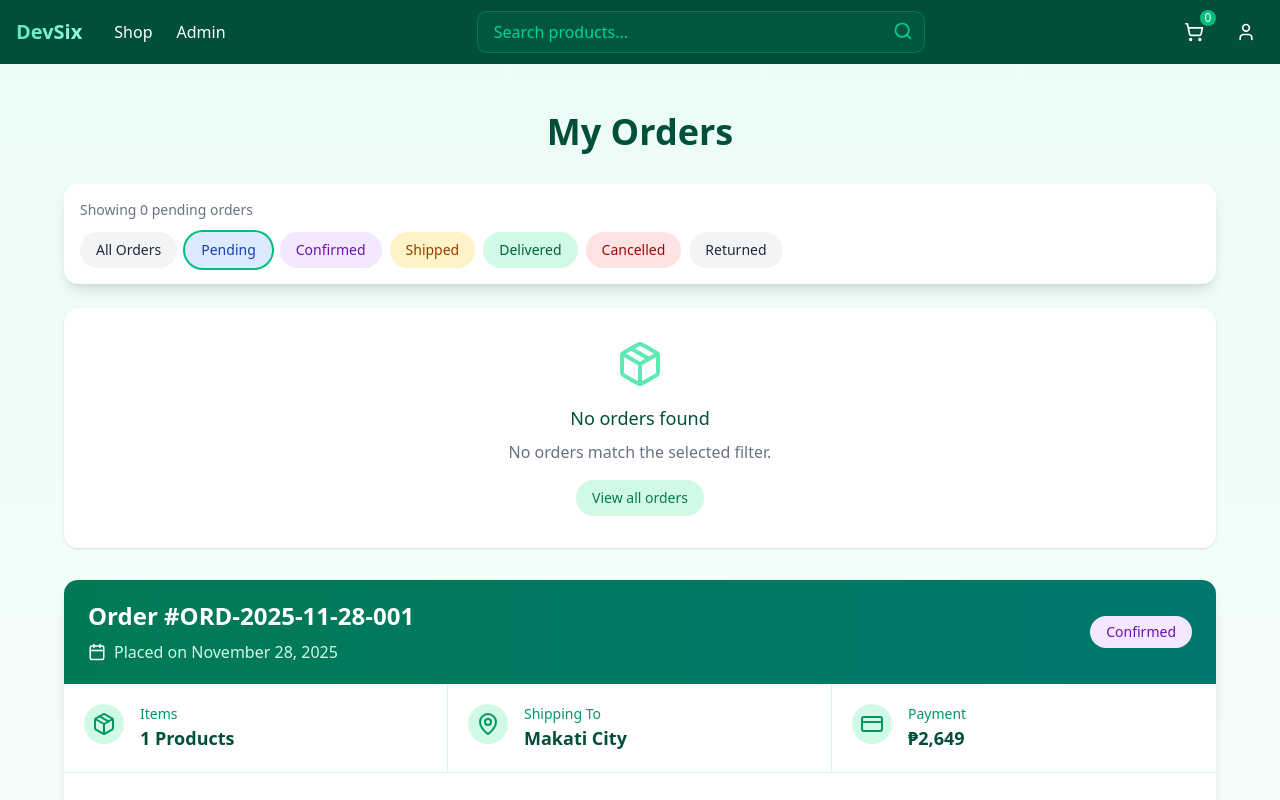
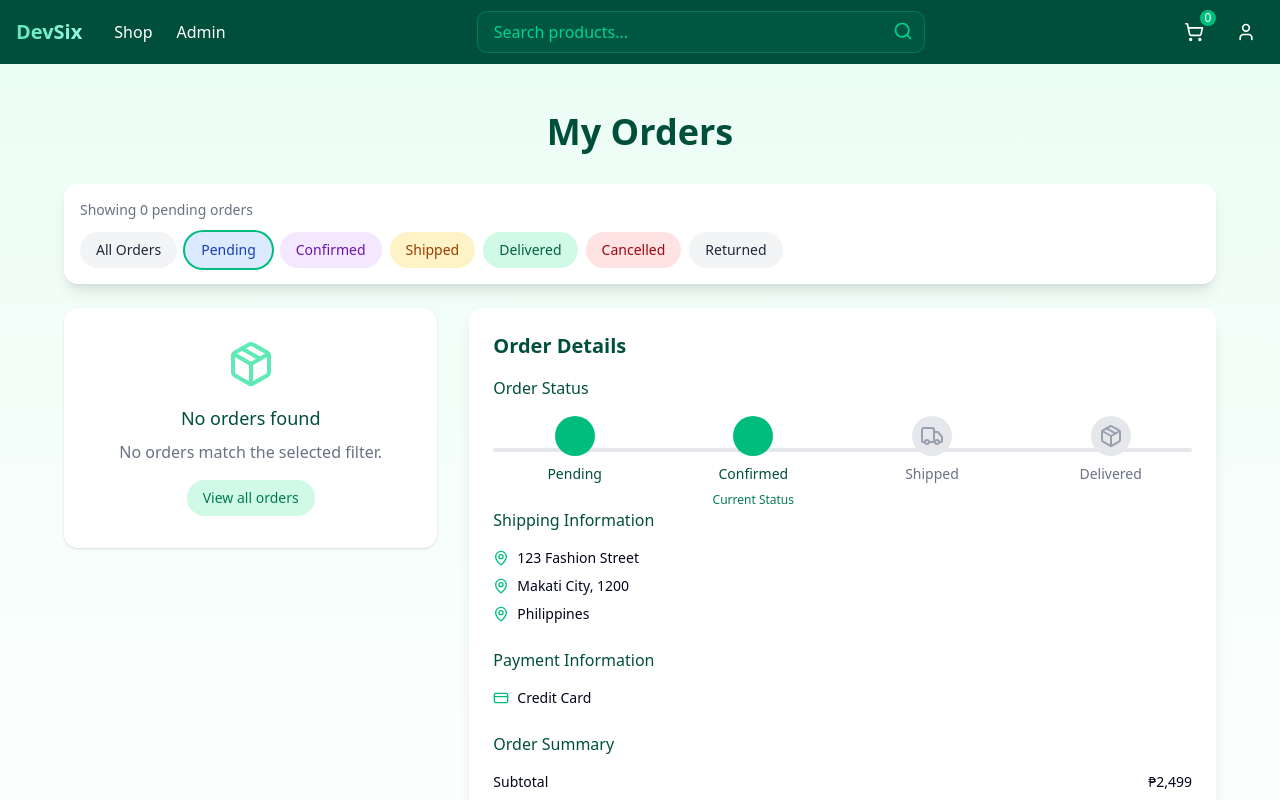
Before and after one commit to cuckoodile/Online_React, a React (Vite) app: page /shipping in a window 1280 px wide. Both pictures are taken after a click on the button "Pending". Shown: the top 800 px of the page. Built offline with nearby package versions, Linux system fonts and the light colour scheme.

Commit message:
improved product page and shipping page

```diff
--- a/src/components/Card.jsx
+++ b/src/components/Card.jsx
@@ -92,7 +92,7 @@ export default function Card({ data: product }) {
         </div>
       </div>
       <div className="p-4">
-        <p>{imageHandler() ?? "errrorr"}</p>
+        {/* <p>{imageHandler() ?? "errrorr"}</p> */}
         <p className="text-sm text-emerald-600 mb-1">{product.category}</p>
         <h3 className="font-semibold text-emerald-900 mb-2">{product.name}</h3>
         <p className="text-emerald-700 font-medium">
--- a/src/pages/Productpage.jsx
+++ b/src/pages/Productpage.jsx
@@ -1,6 +1,6 @@
 import React, { useState } from 'react';
 import { motion, AnimatePresence } from 'framer-motion';
-import { FiMinus, FiPlus, FiHeart, FiShare2, FiStar, FiShoppingCart, FiX, FiMessageSquare } from 'react-icons/fi';
+import { FiMinus, FiPlus, FiHeart, FiShare2, FiStar, FiShoppingCart, FiX, FiMessageSquare, FiImage } from 'react-icons/fi';
 import { useProductsById, useCreateProduct, useUpdateProduct, useDeleteProduct } from '@/utils/hooks/useProductsHooks';
 import { useLocation } from 'react-router-dom';
 
@@ -92,86 +92,123 @@ export default function Productpage() {
     ? JSON.parse(product.product_specifications[0].details)
     : {};
   return (
-    <div className="min-h-screen bg-emerald-50 py-8">
-      <div className="container mx-auto px-4 space-y-8">
-        <div className="bg-white rounded-xl shadow-sm overflow-hidden">
-          <div className="grid md:grid-cols-2 gap-8 p-8">
+    <div className="min-h-screen bg-emerald-50 py-12">
+      <div className="container mx-auto px-4 space-y-8 max-w-7xl">
+        {/* Product Card */}
+        <div className="bg-white rounded-2xl shadow-lg overflow-hidden">
+          <div className="grid md:grid-cols-2 gap-12 p-10">
             {/* Product Images */}
-            <div className="space-y-4">
+            <div className="space-y-6">
               <motion.div
                 initial={{ opacity: 0 }}
                 animate={{ opacity: 1 }}
-                className="aspect-square rounded-lg overflow-hidden"
+                className="aspect-square rounded-xl overflow-hidden shadow-sm"
               >
                 <img
                   src={imageHandler()}
                   alt={product.name}
-                  className="w-full h-full object-cover"
+                  className="w-full h-full object-cover hover:scale-105 transition-transform duration-300"
                 />
               </motion.div>
-              <div className="grid grid-cols-4 gap-4">
-                {productImages.map((image, index) => (
+              <div className="grid grid-cols-4 gap-3">
+                {Array.from({ length: 4 }).map((_, index) => {
+                  const image = productImages[index];
+                  return (
                     <button
                       key={index}
                       onClick={() => setSelectedImage(index)}
-                    className={`aspect-square rounded-lg overflow-hidden border-2
-                      ${selectedImage === index ? 'border-emerald-500' : 'border-transparent'}`}
+                      className={`aspect-square rounded-lg overflow-hidden border-2 transition-all duration-200
+                        ${selectedImage === index ? 'border-emerald-500 scale-105' : 'border-gray-100 hover:border-emerald-300'}
+                        ${!image ? 'bg-gray-100' : ''}`}
+                      disabled={!image}
                     >
-                    <img src={image} alt={`${product.name} ${index + 1}`} className="w-full h-full object-cover" />
+                      {image ? (
+                        <img
+                          src={image}
+                          alt={`${product.name} ${index + 1}`}
+                          className="w-full h-full object-cover"
+                        />
+                      ) : (
+                        <div className="w-full h-full flex items-center justify-center text-gray-400">
+                          <FiImage className="text-2xl" />
+                        </div>
+                      )}
                     </button>
-                ))}
+                  );
+                })}
               </div>
             </div>
 
             {/* Product Info */}
-            <div className="space-y-6">
+            <div className="space-y-8">
               <div>
-                <p className="text-emerald-600 mb-2">{product.category.name}</p>
-                <h1 className="text-3xl font-bold text-emerald-900 mb-2">{product.name}</h1>
-                <div className="flex items-center gap-2">
+                <p className="text-emerald-500 font-medium mb-3">{product.category.name}</p>
+                <h1 className="text-4xl font-bold text-emerald-900 mb-3">{product.name}</h1>
+                <div className="flex items-center gap-3">
                   <div className="flex text-yellow-400">
                     {[...Array(5)].map((_, i) => (
                       <FiStar key={i} className={i < Math.floor(product.rating) ? 'fill-current' : ''} />
                     ))}
                   </div>
-                  <span className="text-emerald-600">({product.product_comments.length} reviews)</span>
+                  <span className="text-emerald-500">({product.product_comments.length} reviews)</span>
                 </div>
               </div>
 
-              <p className="text-3xl font-bold text-emerald-700">₱{parseFloat(product.price).toLocaleString()}</p>
+              <div className="space-y-6">
+                <p className="text-4xl font-bold text-emerald-700">
+                  ₱{parseFloat(product.price).toLocaleString()}
+                </p>
 
-              <p className="text-emerald-600 leading-relaxed">{product.description}</p>
+                <p className="text-emerald-600 leading-relaxed text-lg">
+                  {product.description}
+                </p>
 
-              <div className="space-y-4 py-4 border-y border-emerald-100">
+                <div className="space-y-6 py-6 border-y border-emerald-100">
                   {/* Quantity Selector */}
                   <div className="flex items-center gap-4">
-                  <span className="text-emerald-900 font-medium">Quantity:</span>
+                    <span className="text-emerald-900 font-medium text-lg">Quantity:</span>
                     <div className="flex items-center gap-2">
                       <button
                         onClick={() => setQuantity(Math.max(1, quantity - 1))}
-                      className="p-2 rounded-lg border border-emerald-200 hover:bg-emerald-50"
+                        className="p-2.5 rounded-lg border border-emerald-200 hover:bg-emerald-50 transition-colors"
                       >
-                      <FiMinus className="text-emerald-600" />
+                        <FiMinus className="text-emerald-600 text-lg" />
                       </button>
-                    <span className="w-12 text-center font-medium">{quantity}</span>
+                      <span className="w-12 text-center font-medium text-lg">{quantity}</span>
                       <button
                         onClick={() => setQuantity(Math.min(product.stock, quantity + 1))}
-                      className="p-2 rounded-lg border border-emerald-200 hover:bg-emerald-50"
+                        className="p-2.5 rounded-lg border border-emerald-200 hover:bg-emerald-50 transition-colors"
                       >
-                      <FiPlus className="text-emerald-600" />
+                        <FiPlus className="text-emerald-600 text-lg" />
                       </button>
                     </div>
-                  <span className="text-emerald-600">({product.stock} available)</span>
+                    <span className="text-emerald-500">({product.stock} available)</span>
+                  </div>
+
+                  {/* Add to Cart and Buy Now Buttons */}
+                  <div className="flex gap-4">
+                    <button
+                      className="flex-1 flex items-center justify-center gap-2 p-4 rounded-xl bg-emerald-600 hover:bg-emerald-700 text-white font-semibold text-lg transition-all duration-200 hover:shadow-lg"
+                    >
+                      <FiShoppingCart className="text-xl" />
+                      Add to Cart
+                    </button>
+                    <button
+                      className="flex-1 flex items-center justify-center gap-2 p-4 rounded-xl bg-white border-2 border-emerald-600 text-emerald-600 hover:bg-emerald-50 font-semibold text-lg transition-all duration-200 hover:shadow-lg"
+                    >
+                      Buy Now
+                    </button>
+                  </div>
                 </div>
               </div>
 
               {/* Product Specifications */}
               <div className="space-y-4">
-                <h2 className="text-xl font-semibold text-emerald-900">Specifications</h2>
-                <ul className="list-disc list-inside space-y-2 text-emerald-600">
+                <h2 className="text-2xl font-bold text-emerald-900">Specifications</h2>
+                <ul className="grid grid-cols-2 gap-4 text-emerald-600">
                   {Object.entries(productSpecifications).map(([key, value]) => (
-                    <li key={key}>
-                      <strong>{key}:</strong> {value}
+                    <li key={key} className="bg-emerald-50 p-3 rounded-lg">
+                      <strong className="text-emerald-700">{key}:</strong> {value}
                     </li>
                   ))}
                 </ul>
@@ -181,22 +218,22 @@ export default function Productpage() {
         </div>
 
         {/* Reviews Section */}
-        <div className="bg-white rounded-xl shadow-sm overflow-hidden p-8">
-          <div className="space-y-6">
-            <h2 className="text-2xl font-bold text-emerald-900">Customer Reviews</h2>
-            <div className="space-y-6">
+        <div className="bg-white rounded-2xl shadow-lg overflow-hidden p-10">
+          <div className="space-y-8">
+            <h2 className="text-3xl font-bold text-emerald-900">Customer Reviews</h2>
+            <div className="space-y-8">
               {product.product_comments.map((comment) => (
-                <div key={comment.id} className="border-b border-emerald-100 pb-6">
-                  <div className="flex items-center justify-between mb-2">
-                    <h3 className="font-semibold text-emerald-900">User {comment.user_id}</h3>
-                    <span className="text-sm text-emerald-600">{new Date(comment.created_at).toLocaleDateString()}</span>
+                <div key={comment.id} className="border-b border-emerald-100 pb-8">
+                  <div className="flex items-center justify-between mb-3">
+                    <h3 className="font-semibold text-emerald-900 text-lg">User {comment.user_id}</h3>
+                    <span className="text-sm text-emerald-500">{new Date(comment.created_at).toLocaleDateString()}</span>
                   </div>
-                  <div className="flex text-yellow-400 mb-2">
+                  <div className="flex text-yellow-400 mb-3">
                     {[...Array(5)].map((_, i) => (
                       <FiStar key={i} className={i < comment.rating ? 'fill-current' : ''} />
                     ))}
                   </div>
-                  <p className="text-emerald-600">{comment.comment}</p>
+                  <p className="text-emerald-600 text-lg">{comment.comment}</p>
                 </div>
               ))}
             </div>
--- a/src/pages/Shipping.jsx
+++ b/src/pages/Shipping.jsx
@@ -180,9 +180,11 @@ export default function Shipping() {
             </div>
           </div>
 
-          <div className="grid grid-cols-1 md:grid-cols-2 lg:grid-cols-3 gap-4 mb-8">
+          <div className="grid grid-cols-1 lg:grid-cols-[1fr_2fr] gap-8">
+            {/* Order List */}
+            <div className="space-y-4">
               {orders.filter(order => filterStatus === 'all' || order.status === filterStatus).length === 0 ? (
-              <div className="col-span-full p-8 text-center bg-white rounded-xl shadow-sm">
+                <div className="p-8 text-center bg-white rounded-xl shadow-sm">
                   <Package className="h-12 w-12 text-emerald-300 mx-auto mb-4" />
                   <h3 className="text-lg font-medium text-emerald-900 mb-2">No orders found</h3>
                   <p className="text-gray-500">No orders match the selected filter.</p>
@@ -201,7 +203,11 @@ export default function Shipping() {
                     whileHover={{ scale: 1.03 }}
                     whileTap={{ scale: 0.98 }}
                     onClick={() => setSelectedOrder(orders.findIndex(o => o.id === order.id))}
-                  className={`p-5 rounded-xl border-2 transition-all flex flex-col gap-3 ${selectedOrder === orders.findIndex(o => o.id === order.id) ? 'border-emerald-500 bg-emerald-50 shadow-md' : 'border-gray-200 hover:border-emerald-300 hover:shadow-sm'}`}
+                    className={`p-5 rounded-xl border-2 transition-all flex flex-col gap-3 w-full ${
+                      selectedOrder === orders.findIndex(o => o.id === order.id)
+                        ? 'border-emerald-500 bg-emerald-50 shadow-md'
+                        : 'border-gray-200 hover:border-emerald-300 hover:shadow-sm'
+                    }`}
                     aria-label={`Select order ${order.id}`}
                   >
                     <div className="flex justify-between items-start">
@@ -232,103 +238,103 @@ export default function Shipping() {
               )}
             </div>
 
+            {/* Order Details */}
             <motion.div
               initial={{ opacity: 0, y: 20 }}
               animate={{ opacity: 1, y: 0 }}
               transition={{ duration: 0.5, delay: 0.1 }}
-            className="bg-white rounded-xl shadow-lg overflow-hidden"
+              className="bg-white rounded-xl shadow-lg overflow-hidden h-fit sticky top-8"
               role="region"
               aria-labelledby="order-details"
             >
-            <div className="bg-gradient-to-r from-emerald-700 to-teal-700 px-6 py-5">
-              <div className="flex flex-col md:flex-row justify-between items-center">
-                <div className="text-white">
-                  <h2 id="order-details" className="text-xl md:text-2xl font-semibold mb-2">Order #{orders[selectedOrder].id}</h2>
-                  <div className="flex items-center">
-                    <Calendar size={18} className="mr-2" />
-                    <p className="text-emerald-100">Placed on {orders[selectedOrder].date}</p>
+              <div className="p-6">
+                <h2 className="text-xl font-bold text-emerald-900 mb-4">Order Details</h2>
+                <div className="space-y-6">
+                  {/* Order Status Timeline */}
+                  <div className="space-y-4">
+                    <h3 className="font-medium text-emerald-900">Order Status</h3>
+                    <div className="relative">
+                      <div className="absolute h-1 bg-gray-200 rounded-full w-full top-1/2 transform -translate-y-1/2"></div>
+                      <div className="relative grid grid-cols-4 gap-4">
+                        {['pending', 'confirmed', 'shipped', 'delivered'].map((step, index) => {
+                          const isComplete = isStepComplete(step);
+                          const isCurrent = orders[selectedOrder].status === step;
+                          return (
+                            <div key={step} className="flex flex-col items-center gap-2 z-10">
+                              <div className={`w-10 h-10 rounded-full flex items-center justify-center transition-all duration-300 ${
+                                isComplete ? 'bg-emerald-500' : 'bg-gray-200'
+                              }`}>
+                                {getStatusIcon(step)}
                               </div>
+                              <span className={`text-sm font-medium text-center ${
+                                isComplete ? 'text-emerald-900' : 'text-gray-500'
+                              }`}>
+                                {statusOptions.find(opt => opt.value === step)?.label}
+                              </span>
+                              {isCurrent && (
+                                <div className="absolute -bottom-6 text-xs font-medium text-emerald-700">
+                                  Current Status
                                 </div>
-                <span className={`px-4 py-1.5 rounded-full text-sm font-medium ${statusOptions.find(opt => opt.value === orders[selectedOrder].status)?.color}`}>
-                  {statusOptions.find(opt => opt.value === orders[selectedOrder].status)?.label}
-                </span>
+                              )}
+                            </div>
+                          );
+                        })}
+                      </div>
                     </div>
                   </div>
 
-            <div className="grid grid-cols-1 md:grid-cols-3 divide-y md:divide-y-0 md:divide-x divide-emerald-100">
-              {[
-                { icon: <Package className="h-6 w-6 text-emerald-600" />, label: "Items", value: `${orders[selectedOrder].items.length} Products` },
-                { icon: <MapPin className="h-6 w-6 text-emerald-600" />, label: "Shipping To", value: orders[selectedOrder].shippingAddress.city },
-                { icon: <CreditCard className="h-6 w-6 text-emerald-600" />, label: "Payment", value: `₱${orders[selectedOrder].total.toLocaleString()}` }
-              ].map((item, i) => (
-                <div key={i} className="p-5 flex items-start">
-                  <div className="bg-emerald-100 p-2 rounded-full mr-4">{item.icon}</div>
-                  <div>
-                    <p className="text-sm font-medium text-emerald-600">{item.label}</p>
-                    <p className="text-lg font-semibold text-emerald-900">{item.value}</p>
+                  {/* Shipping Information */}
+                  <div className="space-y-4">
+                    <h3 className="font-medium text-emerald-900">Shipping Information</h3>
+                    <div className="space-y-2 text-sm">
+                      <div className="flex items-center gap-2">
+                        <MapPin className="w-4 h-4 text-emerald-500" />
+                        <p>{orders[selectedOrder].shippingAddress.street}</p>
                       </div>
+                      <div className="flex items-center gap-2">
+                        <MapPin className="w-4 h-4 text-emerald-500" />
+                        <p>{orders[selectedOrder].shippingAddress.city}, {orders[selectedOrder].shippingAddress.postalCode}</p>
                       </div>
-              ))}
+                      <div className="flex items-center gap-2">
+                        <MapPin className="w-4 h-4 text-emerald-500" />
+                        <p>{orders[selectedOrder].shippingAddress.country}</p>
                       </div>
-
-            <div className="p-6 border-t border-emerald-100">
-              <h3 className="text-xl font-semibold text-emerald-900 mb-6">Order Progress</h3>
-              <div className="relative">
-                <div className="absolute left-4 top-0 h-full w-1 bg-emerald-100 rounded-full"></div>
-                {statusOptions.slice(0, 4).map((status) => (
-                  <div key={status.value} className="relative pl-14 pb-8" role="listitem">
-                    <div className={`absolute left-0 top-0 w-8 h-8 rounded-full flex items-center justify-center ${isStepComplete(status.value) ? 'bg-emerald-100 border-2 border-emerald-500' : 'bg-white border-2 border-emerald-100'}`}>
-                      {getStatusIcon(status.value)}
-                    </div>
-                    <div>
-                      <span className={`text-base font-medium ${isStepComplete(status.value) ? 'text-emerald-700' : 'text-gray-400'}`}>{status.label}</span>
-                      <p className="text-sm text-gray-500 mt-1">{status.sample}</p>
-                      {status.value === orders[selectedOrder].status && (
-                        <p className="text-sm text-gray-500 mt-1">
-                          {orders[selectedOrder].status === 'shipped' && orders[selectedOrder].trackingNumber && `Tracking #: ${orders[selectedOrder].trackingNumber}`}
-                          {orders[selectedOrder].status === 'delivered' && orders[selectedOrder].estimatedDelivery && ` | Delivered on ${orders[selectedOrder].estimatedDelivery}`}
-                        </p>
-                      )}
-                    </div>
-                  </div>
-                ))}
                     </div>
                   </div>
 
-            <div className="p-6 border-t border-emerald-100">
-              <h3 className="text-xl font-semibold text-emerald-900 mb-6">Order Items</h3>
+                  {/* Payment Information */}
                   <div className="space-y-4">
-                {orders[selectedOrder].items.map((item) => (
-                  <div key={item.id} className="flex items-center p-4 bg-white rounded-lg border border-emerald-100 hover:shadow-sm transition-shadow">
-                    <img src={item.image} alt={item.name} className="w-20 h-20 object-cover rounded-lg mr-5 flex-shrink-0" />
-                    <div className="flex-1">
-                      <h4 className="text-lg font-medium text-emerald-900">{item.name}</h4>
-                      <p className="text-sm text-emerald-600">₱{item.price.toLocaleString()} × {item.quantity}</p>
-                    </div>
-                    <div className="text-lg font-bold text-emerald-900">₱{(item.price * item.quantity).toLocaleString()}</div>
-                  </div>
-                ))}
+                    <h3 className="font-medium text-emerald-900">Payment Information</h3>
+                    <div className="flex items-center gap-2 text-sm">
+                      <CreditCard className="w-4 h-4 text-emerald-500" />
+                      <p>{orders[selectedOrder].paymentMethod}</p>
                     </div>
                   </div>
 
-            <div className="p-6 border-t border-emerald-100 bg-emerald-50">
-              <h3 className="text-xl font-semibold text-emerald-900 mb-6">Order Summary</h3>
-              <div className="space-y-3">
-                {[
-                  { label: "Subtotal", value: `₱${orders[selectedOrder].subtotal.toLocaleString()}` },
-                  { label: "Shipping", value: `₱${orders[selectedOrder].shipping.toLocaleString()}` },
-                  { label: "Total", value: `₱${orders[selectedOrder].total.toLocaleString()}`, bold: true }
-                ].map((item, i) => (
-                  <div key={i} className={`flex justify-between ${i === 2 ? 'pt-3 border-t borderecção-emerald-100' : ''}`}>
-                    <span className={`text-emerald-600 ${item.bold ? 'font-medium' : ''}`}>{item.label}</span>
-                    <span className={`text-emerald-900 ${item.bold ? 'font-bold text-lg' : ''}`}>{item.value}</span>
+                  {/* Order Summary */}
+                  <div className="space-y-4">
+                    <h3 className="font-medium text-emerald-900">Order Summary</h3>
+                    <div className="space-y-2 text-sm">
+                      <div className="flex justify-between">
+                        <p>Subtotal</p>
+                        <p>₱{orders[selectedOrder].subtotal.toLocaleString()}</p>
                       </div>
-                ))}
+                      <div className="flex justify-between">
+                        <p>Shipping</p>
+                        <p>₱{orders[selectedOrder].shipping.toLocaleString()}</p>
+                      </div>
+                      <div className="flex justify-between font-medium">
+                        <p>Total</p>
+                        <p>₱{orders[selectedOrder].total.toLocaleString()}</p>
+                      </div>
+                    </div>
+                  </div>
                 </div>
               </div>
             </motion.div>
           </div>
         </div>
       </div>
+    </div>
   );
 }
```
Also changed, not shown: src/pages/Loginpage.jsx (+6 -23 lines). Lines whose indentation alone changed are shown as unchanged.
